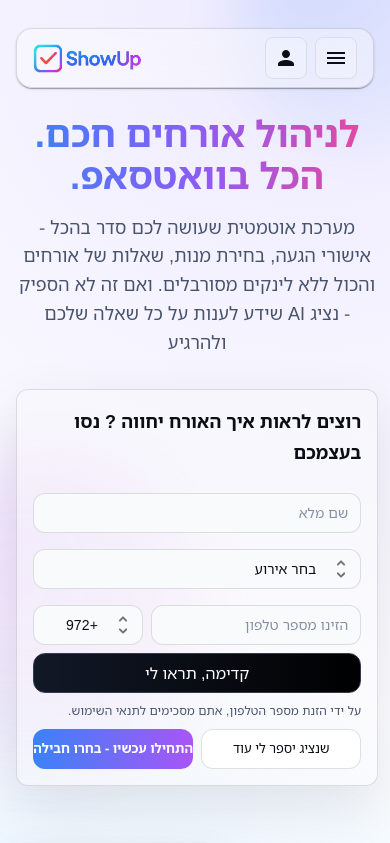
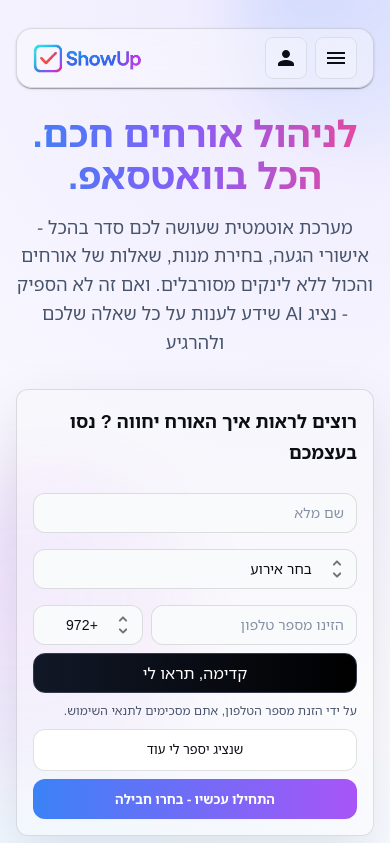
Before and after one commit to Omerserruya/ShowUp, a React (Create React App) app in the folder frontend/: page / in a window 390 px wide. Shown: the top 843 px of the page. Built offline with nearby package versions, Linux system fonts and the light colour scheme.

Commit message:
feat: Improve responsiveness of Hero component layout
- Updated flex properties in Hero component to enhance responsiveness across different screen sizes.
- Adjusted button styles to ensure proper width and alignment for mobile and desktop views.

```diff
--- a/frontend/src/components/Hero.tsx
+++ b/frontend/src/components/Hero.tsx
@@ -499,13 +499,14 @@ export default function Hero() {
                 display: 'flex',
                 gap: { xs: 1, md: 2 },
                 justifyContent: 'flex-end',
-                flexWrap: 'nowrap',
-                flexDirection: 'row',
+                flexWrap: { xs: 'wrap', sm: 'nowrap' },
+                flexDirection: { xs: 'column', sm: 'row' },
                 width: '100%',
               }}
             >
               <Button
                 variant="outlined"
+                fullWidth={false}
                 sx={(theme) => ({
                   borderRadius: 1.5,
                   py: 1.1,
@@ -516,8 +517,9 @@ export default function Hero() {
                     ? theme.palette.background.paper
                     : '#ffffff',
                   whiteSpace: 'nowrap',
-                  flex: '1 1 50%',
-                  maxWidth: '50%',
+                  flex: { xs: '1 1 100%', sm: '1 1 50%' },
+                  width: { xs: '100%', sm: 'auto' },
+                  maxWidth: { xs: '100%', sm: '50%' },
                   fontSize: { xs: 13, md: 14 },
                   '&:hover': {
                     borderColor: theme.palette.mode === 'dark'
@@ -533,6 +535,7 @@ export default function Hero() {
               </Button>
               <Button
                 variant="contained"
+                fullWidth={false}
                 sx={{
                   borderRadius: 1.5,
                   py: 1.1,
@@ -542,8 +545,9 @@ export default function Hero() {
                   boxShadow: 'none',
                   outline: 'none',
                   whiteSpace: 'nowrap',
-                  flex: '1 1 50%',
-                  maxWidth: '50%',
+                  flex: { xs: '1 1 100%', sm: '1 1 50%' },
+                  width: { xs: '100%', sm: 'auto' },
+                  maxWidth: { xs: '100%', sm: '50%' },
                   fontSize: { xs: 13, md: 14 },
                   fontWeight: 600,
                   '&:hover': {
```
